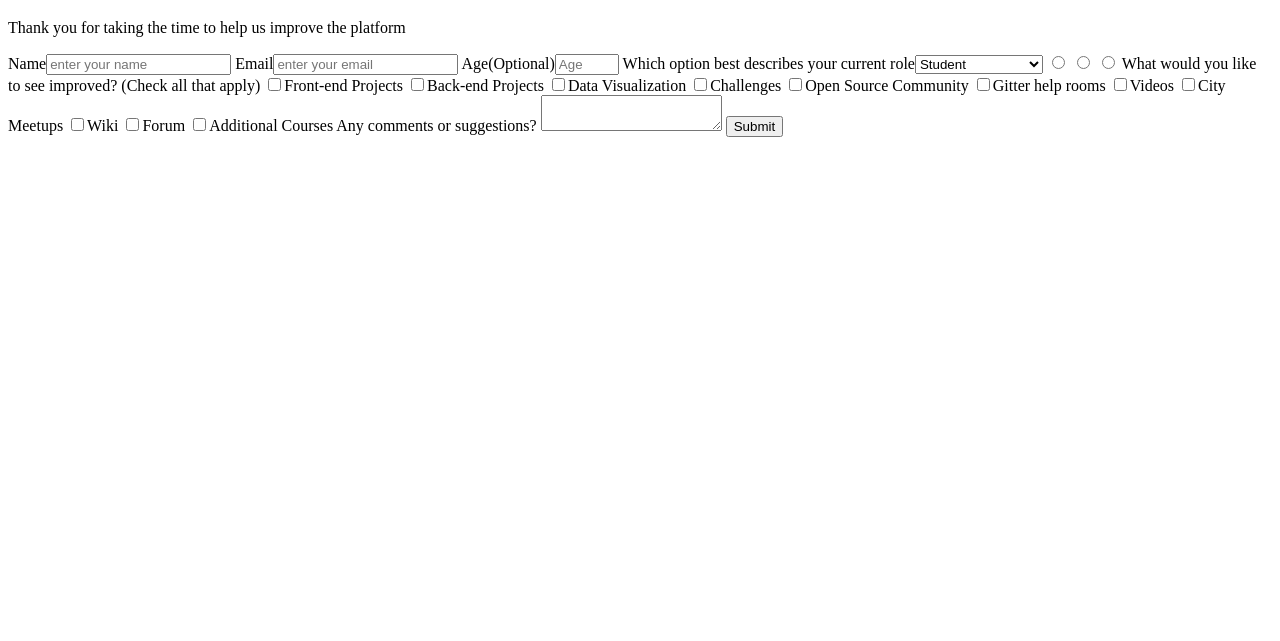
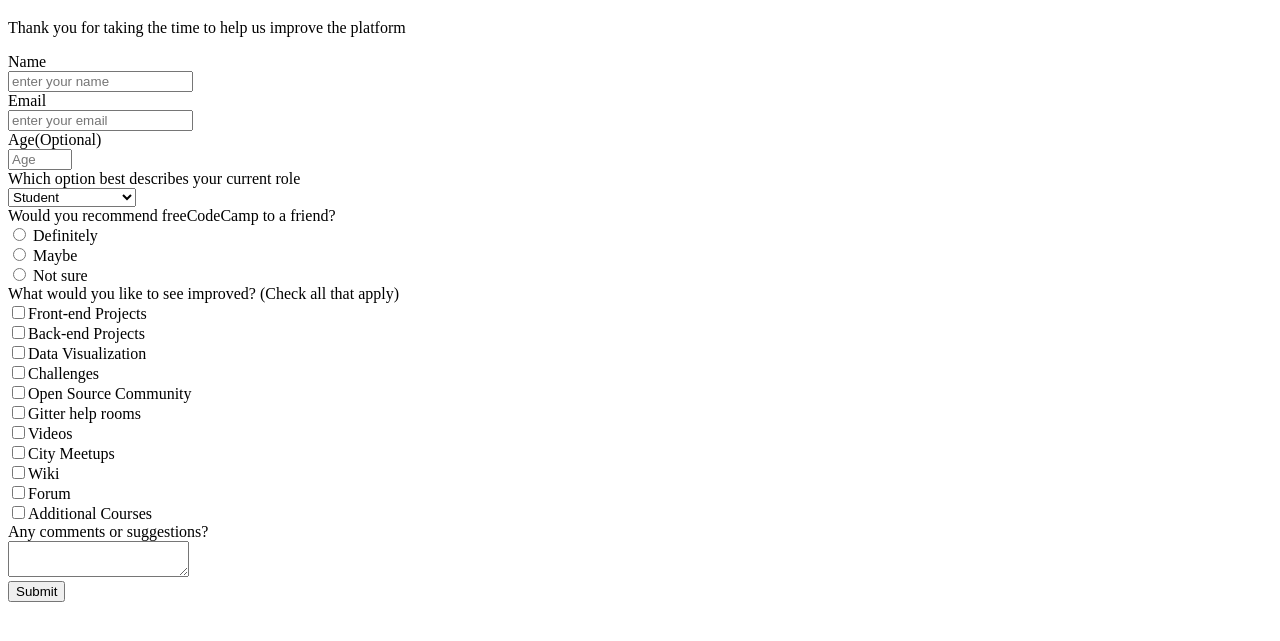
Before and after one commit to akainett/TrialWithkifle, a plain HTML site: page index.html in a window 1280 px wide. Shown: the part 61-702 px from the top of the page. Drawn offline with Linux system fonts and the light colour scheme.

Commit message:
Instructions ammendement1

```diff
--- a/index.html
+++ b/index.html
@@ -6,39 +6,73 @@
     <link rel="stylesheet" href="css/style.css">
   </head>
 
-  <body>
+  <body ali>
     <script src="https://cdn.freecodecamp.org/testable-projects-fcc/v1/bundle.js"></script>
     <h1 id="title">freeCodeCamp Survey Form</h1>
     <p id="description">Thank you for taking the time to help us improve the platform</p>
     <form id="survey-form">
-      <label id="name-label">Name<input id="name" type="text" placeholder="enter your name" required></label>
-      <label id="email-label">Email<input id="email" type="email" placeholder="enter your email" required></label>
-      <label id="number-label">Age(Optional)<input id="number" type="number" placeholder="Age" min="10" max="100"></label>
-      <label>Which option best describes your current role<select id="dropdown" aria-placeholder="Select current role" >
-          <option value="student">Student</option>
-          <option value="full time job">Full Time Job</option>
-          <option value="full time learner">Full Time Learner</option>
-          <option value="Prefer Not To Say">Prefer Not To Say</option>
-          <option value="other">Other</option>
-        </select></label>
-        <label><input type="radio" value="Definitely" name="Definitely-Maybe-Notsure"></label>
-        <label><input type="radio" value="Maybe" name="Definitely-Maybe-Notsure"></label>
-        <label><input type="radio" value="Not sure" name="Definitely-Maybe-Notsure"></label>
+      <label id="name-label">Name</label>
+      <br/>
+      <input id="name" type="text" placeholder="enter your name" required>
+      <br/>
+      <label id="email-label">Email</label>
+      <br/>
+      <input id="email" type="email" placeholder="enter your email" required>
+      <br/>
+      <label id="number-label">Age(Optional)</label>
+      <br/>
+      <input id="number" type="number" placeholder="Age" min="10" max="100">
+      <br/>
+      <label>Which option best describes your current role</label>
+      <br/>
+      <select id="dropdown" aria-placeholder="Select current role" >
+        <option value="student">Student</option>
+        <option value="full time job">Full Time Job</option>
+        <option value="full time learner">Full Time Learner</option>
+        <option value="Prefer Not To Say">Prefer Not To Say</option>
+        <option value="other">Other</option>
+      </select>
+      <br/>
+        <label>Would you recommend freeCodeCamp to a friend?</label>
+        <br/>
+        <input type="radio" value="Definitely" name="Definitely-Maybe-Notsure">
+        <label>Definitely</label>
+        <br/>
+        <input type="radio" value="Maybe" name="Definitely-Maybe-Notsure">
+        <label>Maybe</label>
+        <br/>
+        <input type="radio" value="Not sure" name="Definitely-Maybe-Notsure">
+        <label>Not sure</label>
+        <br/>
         <label>What would you like to see improved? (Check all that apply)</label>
+        <br/>
         <input value="Front-end Projects" type="checkbox"><label>Front-end Projects</label>
+        <br/>
         <input value="Back-end Projects" type="checkbox"><label>Back-end Projects</label>
+        <br/>
         <input value="Data Visualization" type="checkbox"><label>Data Visualization</label>
+        <br/>
         <input value="Challenges" type="checkbox"><label>Challenges</label>
+        <br/>
         <input value="Open Source Community" type="checkbox"><label>Open Source Community</label>
+        <br/>
         <input value="Gitter help rooms" type="checkbox"><label>Gitter help rooms</label>
+        <br/>
         <input value="Videos" type="checkbox"><label>Videos</label>
+        <br/>
         <input value="City Meetups" type="checkbox"><label>City Meetups</label>
+        <br/>
         <input value="Wiki" type="checkbox"><label>Wiki</label>
+        <br/>
         <input value="Forum" type="checkbox"><label>Forum</label>
+        <br/>
         <input value="Additional Courses" type="checkbox"><label>Additional Courses</label>
+        <br/>
         <label>Any comments or suggestions?</label>
+        <br/>
         <textarea id="textarea"></textarea>
-        <button type="text" id="submit">Submit</button>
+        <br/>
+        <button type="button" id="submit">Submit</button>
 
     </form>
     <!--
```
